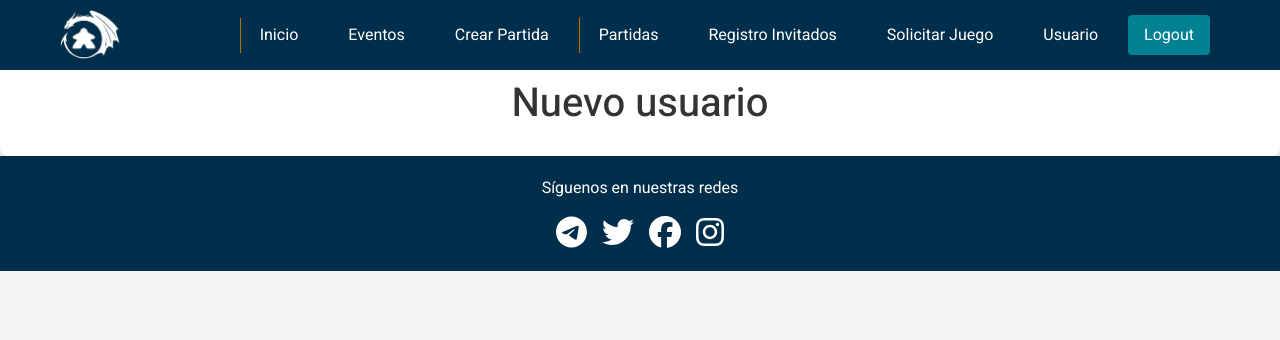
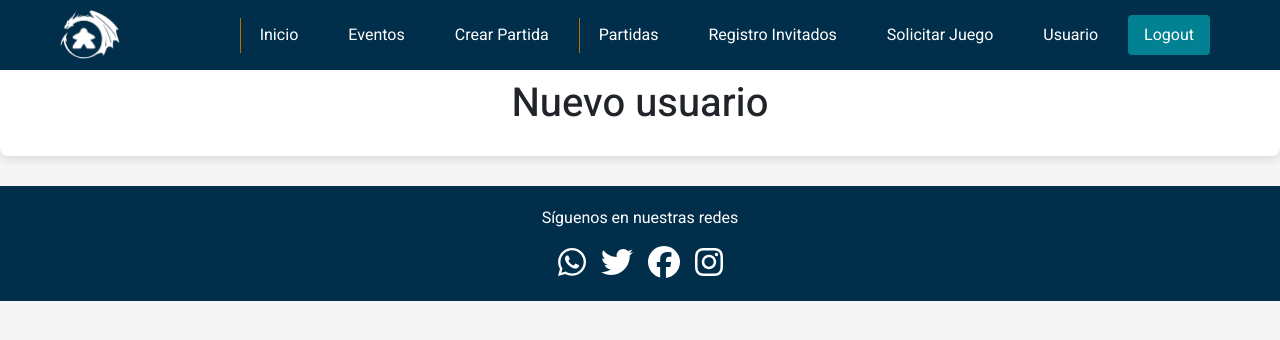
Before and after one commit to LuciaRol/web_aso, a React (Create React App) app: page /CreateUser in a window 1280 px wide. Shown: the top 340 px of the page. Built offline with nearby package versions, Linux system fonts and the light colour scheme; no server answers; the database is empty; sample sign-in values are in the browser's storage.

Commit message:
arreglos menores en los estilos

```diff
--- a/src/components/Footer.js
+++ b/src/components/Footer.js
@@ -1,4 +1,4 @@
-import { faFacebook, faInstagram, faTelegram, faTwitter } from '@fortawesome/free-brands-svg-icons';
+import { faFacebook, faInstagram, faTwitter, faWhatsapp } from '@fortawesome/free-brands-svg-icons';
 import { FontAwesomeIcon } from '@fortawesome/react-fontawesome';
 import React from 'react';
 import '../styles/footer.css'; // Ensure the CSS file is imported
@@ -8,16 +8,16 @@ const Footer = () => {
     <footer className="footer">
       <p>Síguenos en nuestras redes</p>
       <div className="social-icons">
-        <a href="https://telegram.me/your_channel" target="_blank" rel="noopener noreferrer">
-          <FontAwesomeIcon icon={faTelegram} size="2x" />
+        <a href="https://wa.me/1234567890" target="_blank" rel="noopener noreferrer">
+          <FontAwesomeIcon icon={faWhatsapp} size="2x" />
         </a>
-        <a href="https://twitter.com/your_profile" target="_blank" rel="noopener noreferrer">
+        <a href="https://x.com/Dragon_DeMadera" target="_blank" rel="noopener noreferrer">
           <FontAwesomeIcon icon={faTwitter} size="2x" />
         </a>
-        <a href="https://facebook.com/your_profile" target="_blank" rel="noopener noreferrer">
+        <a href="https://www.facebook.com/AsocDragonDeMadera/" target="_blank" rel="noopener noreferrer">
           <FontAwesomeIcon icon={faFacebook} size="2x" />
         </a>
-        <a href="https://instagram.com/your_profile" target="_blank" rel="noopener noreferrer">
+        <a href="https://www.instagram.com/dragon_demadera/" target="_blank" rel="noopener noreferrer">
           <FontAwesomeIcon icon={faInstagram} size="2x" />
         </a>
       </div>
--- a/src/pages/Admin.js
+++ b/src/pages/Admin.js
@@ -65,7 +65,7 @@ const Admin = () => {
                     <Link to="/Statistics">Estadísticas</Link>
                 </div>
                 <div className="admin-box">
-                    <Link to="/LoanedGames">Juegos prestados</Link>
+                    <Link to="/LoanedGames">Juegos en préstamo</Link>
                 </div>
                 <div className="admin-box">
                     <Link to="/GuestList">Listado de invitados</Link>
--- a/src/pages/GuestList.js
+++ b/src/pages/GuestList.js
@@ -71,12 +71,12 @@ const GuestList = () => {
   }, []);
 
   return (
-    <div>
+    <div className='guest-list-container'>
       <h1>Lista de Invitados</h1>
 
       {/* Botón para exportar los datos a Excel */}
         <div className="button-container">
-            <button onClick={exportToExcel} className="export-button">
+            <button onClick={exportToExcel} className="export-button submit-button">
                 Exportar a Excel
             </button>
         </div>
@@ -91,7 +91,7 @@ const GuestList = () => {
               <tr>
                 <th>Nombre</th>
                 <th>Apellidos</th>
-                <th>Fecha Visitas</th>
+                <th>Fecha de las visitas</th>
               </tr>
             </thead>
             <tbody>
--- a/src/styles/admin.css
+++ b/src/styles/admin.css
@@ -7,14 +7,25 @@
     --background-color: #f5f5f5;
 }
 
+body, html {
+    height: 100%; /* Aseguramos que el body y html ocupen toda la altura */
+    margin: 0; /* Eliminamos márgenes predeterminados */
+    display: flex;
+    flex-direction: column; /* Colocamos los elementos en columna */
+    background-color: var(--background-color);
+}
+
 .admin-container {
+    font-family: 'Arial', sans-serif;
+    color: #333;
     max-width: 1200px;
-    height: 100vh;
     margin: 0 auto;
+    height: 100%; /* Aseguramos que el contenedor ocupe toda la altura */
     padding: 30px;
     padding-top: 5rem;
     border-radius: 12px;
     text-align: center;
+    flex: 1; /* Permite que el contenedor crezca y ocupe el espacio disponible */
 }
 
 .admin-container h1 {
@@ -26,6 +37,7 @@
 
 .admin-grid {
     display: grid;
+    height: auto;
     grid-template-columns: repeat(auto-fit, minmax(250px, 1fr));
     gap: 25px;
     margin-top: 20px;
@@ -75,8 +87,22 @@
 }
 
 /* Fondo del body */
-body {
-    background-color: var(--background-color);
-    font-family: 'Arial', sans-serif;
-    color: #333;
+footer {
+    margin-top: 30px; /* Ajustar el espacio entre el contenido y el footer */
 }
+
+@media (max-width: 768px) {
+    .admin-container {
+        padding-top: 2rem; /* Reducir el espacio superior en pantallas pequeñas */
+        height: auto; /* Asegura que el contenedor principal no ocupe más de la altura necesaria */
+    }
+
+    .admin-grid {
+        grid-template-columns: 1fr; /* Un solo contenedor por fila */
+    }
+
+    .admin-container h1 {
+        font-size: 2rem; /* Reducir el tamaño del título en pantallas pequeñas */
+        margin-bottom: 20px; /* Reducir el margen inferior */
+    }
+}
--- a/src/styles/adminusers.css
+++ b/src/styles/adminusers.css
@@ -6,11 +6,13 @@
   --AdminUsers-background-color: #f0f0f0;
   --AdminUsers-link-hover: #B37100;
 }
+
 .admin-users-container {
-  background-color: #f0f0f0;
+  background-color: #f5f5f5 !important;
   padding: 20px;
   padding-top: 5rem !important;
-  width: 100%;
+  box-shadow: none !important;
+  width: 90% !important;
   min-height: 100vh;
 }
 /* BUSCADOR */
@@ -28,7 +30,10 @@
 .user-search-container input {
   width: 300px; /* Reducir el tamaño del input */
   padding: 8px 12px; /* Ajustar el tamaño del padding */
+  background-color: #fff;
   border-radius: 8px; /* Bordes redondeados */
+
+  box-shadow: 0 2px 10px rgba(0, 0, 0, 0.1);
   border: 1px solid #ddd;
   font-size: 14px; /* Reducir el tamaño de la fuente */
   margin-top: 5px; /* Añadir espacio entre el label y el input */
@@ -54,12 +59,15 @@
   width: 100%;
   border-collapse: collapse;
   margin-top: 20px;
+  box-shadow: 0 2px 10px rgba(0, 0, 0, 0.1);
+  background-color: #fff;
+
 }
 
 .table-header {
   display: table-row;
   font-weight: bold;
-  background-color: #f4f4f4;
+
 }
 
 .table-header div {
@@ -67,6 +75,7 @@
   padding: 10px;
   border: 1px solid #ddd;
   text-align: left;
+  background-color: #fff;
 }
 
 .table-row {
@@ -136,13 +145,13 @@
 }
 
 .form-container {
-  background-color: #fff; /* Fondo blanco */
+  background-color: #fff;
   padding: 20px;
-  width: 100%; /* Ocupa todo el ancho disponible */
-  max-width: 1500px; /* Limita el ancho máximo */
+  width: 100%;
+  max-width: 1500px;
   margin-left: auto;
-  margin-right: auto; /* Centra el contenedor */
-  border-radius: 8px; /* Bordes redondeados */
+  margin-right: auto;
+  border-radius: 8px;
 }
 
 /* Contenedor principal para centrar el formulario */
@@ -308,6 +317,10 @@ button:disabled {
     display: grid;
     grid-template-columns: 1fr; /* Una tarjeta por fila en pantallas móviles */
     gap: 20px;
+    box-shadow: none;
+    background-color: transparent;
+
+
   }
 
   .table-header {
--- a/src/styles/events.css
+++ b/src/styles/events.css
@@ -75,6 +75,7 @@ h1 {
   padding: 16px;
   text-align: center;
   transition: transform var(--transition-time) ease;
+  cursor: pointer;
 }
 
 .event-container:hover {
--- a/src/styles/guestlist.css
+++ b/src/styles/guestlist.css
@@ -1,3 +1,7 @@
+.guest-list-container{
+  padding-top: 5rem;
+}
+
 .results-container {
     display: flex;
     justify-content: center;
@@ -33,3 +37,7 @@
   .guest-table tr:hover {
     background-color: #f1f1f1;
   }
+
+  li{
+    list-style: none;
+  }
```
